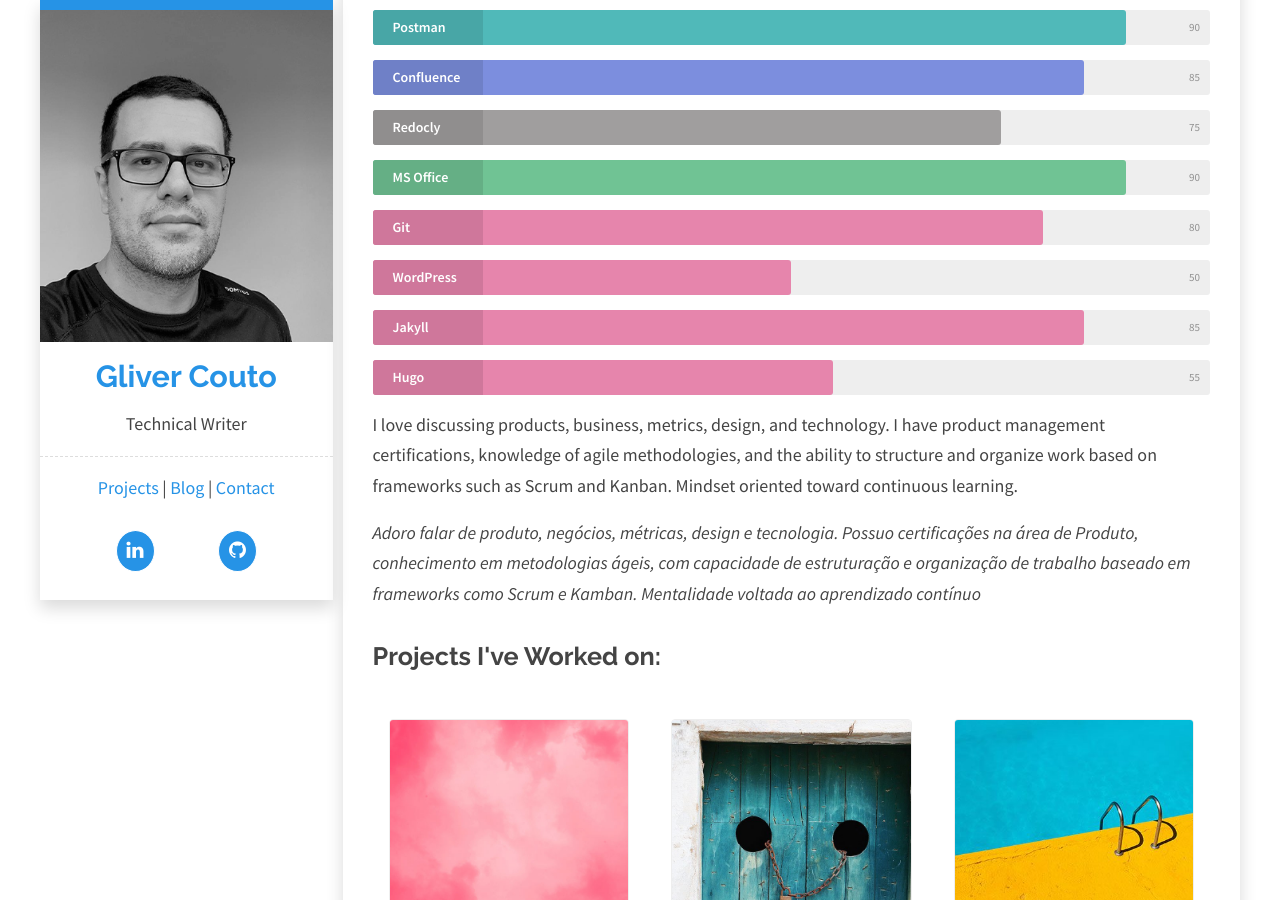
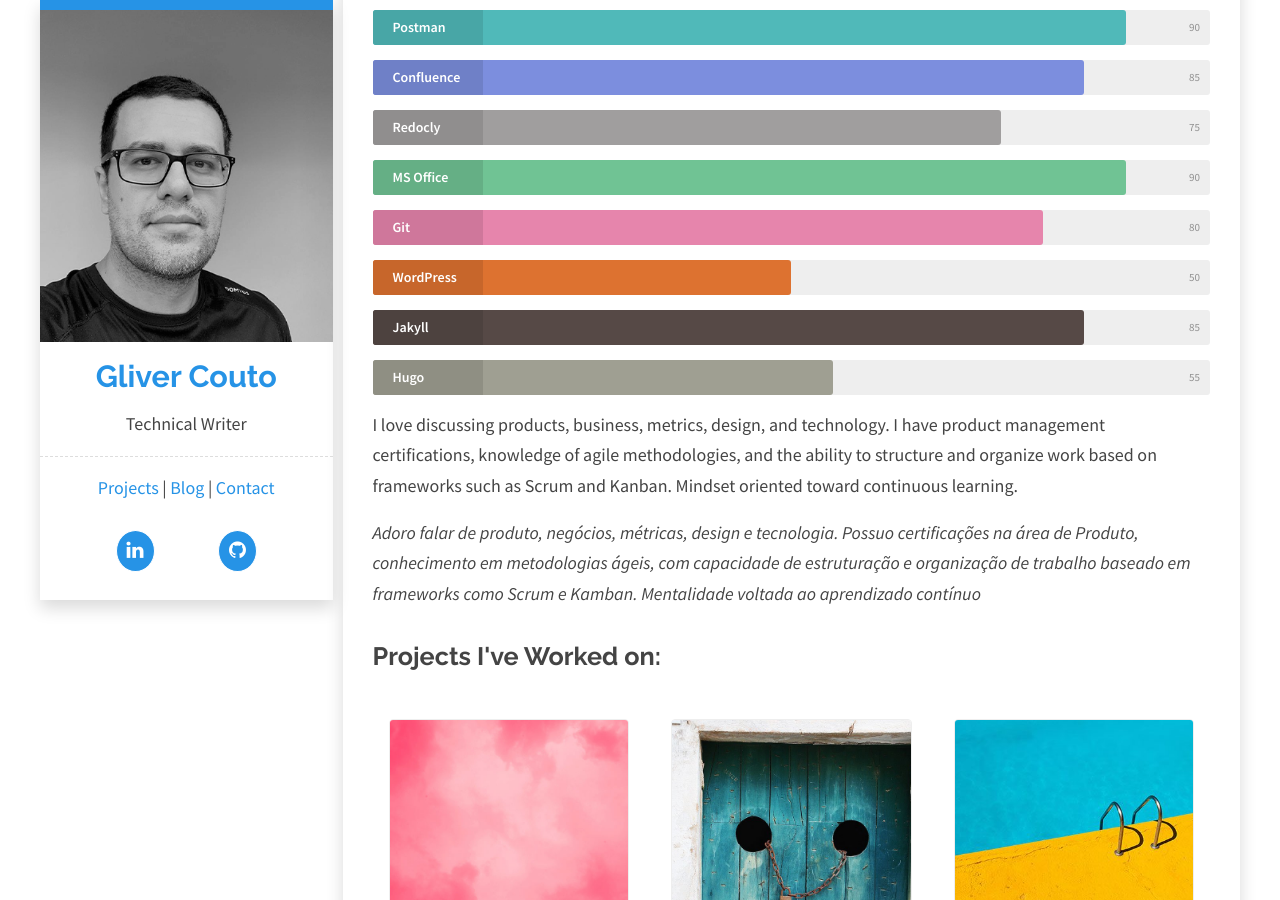
Before and after one commit to gliverCouto/glivercouto.github.io, a Jekyll site: the page built from index.html, in a window 1280 px wide and 900 px high, scrolled down 856 px. Built offline with Jekyll 4.4.1, drawn with Linux system fonts in a browser that asks for light colours.

Commit message:
Update main.yml
update expertise colors

```diff
--- a/_data/main.yml
+++ b/_data/main.yml
@@ -92,14 +92,14 @@ expertise:
 
   - title: WordPress
     level: 50
-    color: rgb(230, 133, 172)
+    color: rgb(221, 114, 48)
 
   - title: Jakyll
     level: 85
-    color: rgb(230, 133, 172)
+    color: rgb(86, 73, 70)
 
   - title: Hugo
     level: 55
-    color: rgb(230, 133, 172)
+    color: rgb(159, 159, 146)
 
 buy-button: true
```
